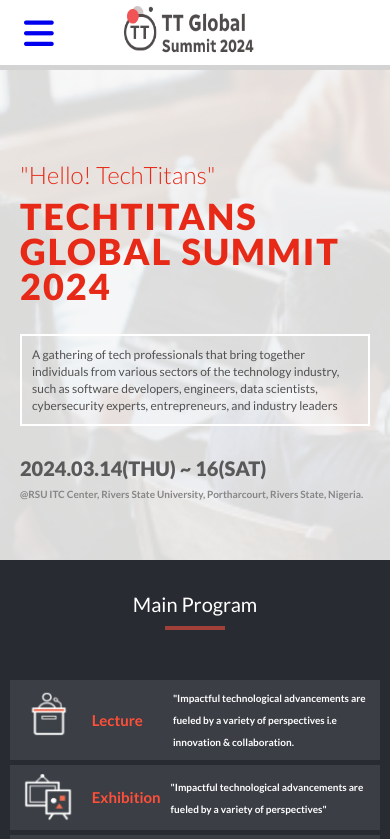
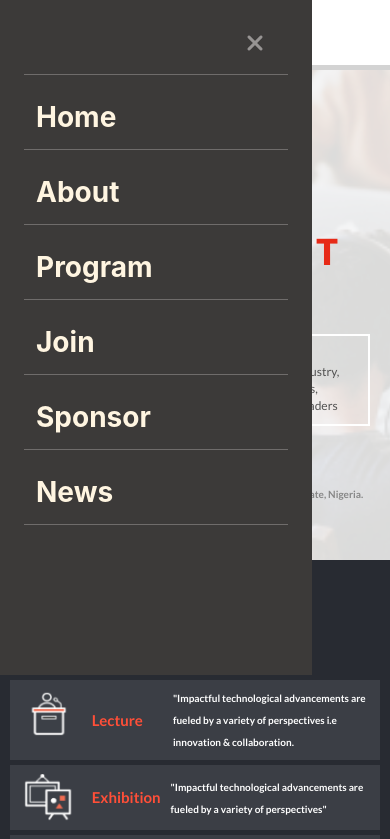
Before and after one commit to chiedozie013/TechTitans-Global-Summit-2023, a website: page index.html in a window 390 px wide. Both pictures are taken after a click on the link 38 px from the left and 32 px from the top of the page. Shown: the top 839 px of the page. Drawn offline with Linux system fonts and the light colour scheme.

Commit message:
created the menu for the mobile version

```diff
--- a/css/styles.css
+++ b/css/styles.css
@@ -44,6 +44,56 @@ body {
   min-height: 100vh;
   font-family: "Lato", sans-serif;
   font-weight: 400;
+}
+/* Mobile Nav Menu */
+.close-cross {
+  padding-left: 210px;
+  color: #979493;
+  font-size: 24px;
+}
+
+.showHamburger {
+  display: none;
+}
+
+.showHamburger ul {
+  position: absolute;
+  z-index: 2;
+  width: 80%;
+  height: 80vh;
+  background-color: #3c3a39;
+  display: block;
+  padding: 0 24px;
+}
+
+.showHamburger ul a {
+  text-decoration: none;
+}
+
+.showHamburger li {
+  list-style: none;
+  font-family: "inter", serif;
+  font-weight: 700;
+  font-size: 28px;
+  line-height: 44px;
+  color: #fff5e1;
+  padding: 10px 12px;
+  z-index: 10;
+  border-bottom: 1px solid #6f6c6b;
+  margin-top: 10px;
+}
+
+.fas.fa-bars {
+  color: var(--color-gray);
+}
+
+.hamburger:hover {
+  transform: scale(1.2);
+  transition: all 0.8s ease-out;
+}
+
+.show-showHamburger {
+  display: block;
 }
 
 /* Mobile Header */
--- a/index.html
+++ b/index.html
@@ -13,6 +13,36 @@
     <title>TechTitans-Global-Summit-2024</title>
   </head>
   <body>
+    <!-- Menu for Mobile Version -->
+    <div class="container">
+      <div class="showHamburger" id="hide">
+        <ul>
+          <a href="#">
+            <li>
+              <i class="fas fa-times close-cross"></i></li
+          ></a>
+          <a href="#home" class="menu-links">
+            <li>Home</li>
+          </a>
+          <a href="#portfolio" class="menu-links">
+            <li>About</li>
+          </a>
+          <a href="#about" class="menu-links">
+            <li>Program</li>
+          </a>
+          <a href="#contact" class="menu-links">
+            <li>Join</li>
+          </a>
+          <a href="#contact" class="menu-links">
+            <li>Sponsor</li>
+          </a>
+          <a href="#contact" class="menu-links">
+            <li>News</li>
+          </a>
+        </ul>
+      </div>
+    </div>
+
     <header>
       <nav>
         <div class="header-container">
--- a/script.js
+++ b/script.js
@@ -1,8 +1,30 @@
+const btn = document.querySelector(".hamburger");
+const showHamburger = document.querySelector(".showHamburger");
+const menuLinks = document.querySelectorAll(".menu-links");
+const closeBtn = document.querySelector(".close-cross");
+// Speakers
 const speakers = document.querySelector(".speakers");
 const more = document.querySelector(".more-btn");
 const less = document.querySelector(".less-btn");
 
-// Individual Speaker
+// Mobile Menu
+function openButton() {
+  showHamburger.classList.add("show-showHamburger");
+}
+
+btn.addEventListener("click", openButton);
+
+function closeButton() {
+  showHamburger.classList.remove("show-showHamburger");
+}
+
+closeBtn.addEventListener("click", closeButton);
+
+menuLinks.forEach((link) =>
+  link.addEventListener("click", () => {
+    showHamburger.classList.remove("show-showHamburger");
+  })
+);
 
 const mainSpeakers = [
   {
```
